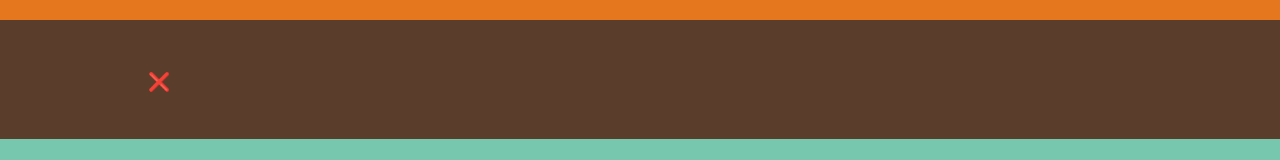
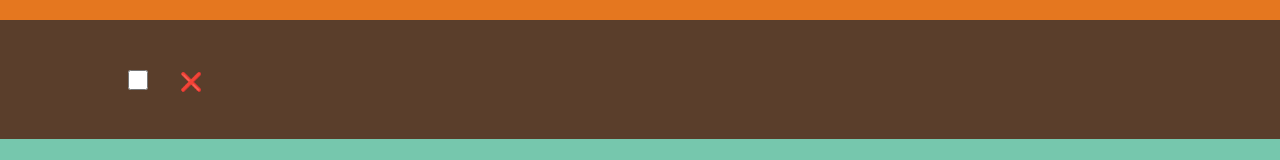
Before and after one commit to Ravkeerat02/Learning-React, a React (Create React App) app in the folder travel-list/: page / in a window 1280 px wide. Shown: the part 257-417 px from the top of the page. Built offline with nearby package versions, Linux system fonts and the light colour scheme.

Commit message:
update works

```diff
--- a/travel-list/src/App.js
+++ b/travel-list/src/App.js
@@ -20,12 +20,25 @@
     setItems((items) => items.filter((item) => item.id !== id));
   }
 
+  function handleToggleItem(id) {
+    // creates a new obj baseed on current item an updates recordingly
+    setItems((items) =>
+      items.map((item) =>
+        item.id === id ? { ...item, packed: !item.packed } : item
+      )
+    );
+  }
+
   return (
     <div className="App">
       <Logo />
       <Form onAddItems={handleAddItems} />
       {/* adding items to the list */}
-      <PackingList items={items} onDeleteItem={handleDeleteItem} />
+      <PackingList
+        items={items}
+        onDeleteItem={handleDeleteItem}
+        onToggleitems={handleToggleItem}
+      />
       <Stats />
     </div>
   );
@@ -81,22 +94,33 @@
   );
 }
 
-function PackingList({ items, onDeleteItem }) {
+function PackingList({ items, onDeleteItem, onToggleitems }) {
   return (
     <div className="list">
       <ul>
         {items.map((item) => (
-          <Item item={item} onDeleteItem={onDeleteItem} key-={item.id} />
+          <Item
+            item={item}
+            onDeleteItem={onDeleteItem}
+            onToggleitems={onToggleitems}
+            key={item.id}
+          />
         ))}
       </ul>
     </div>
   );
 }
 
-function Item({ item, onDeleteItem }) {
+function Item({ item, onDeleteItem, onToggleitems }) {
   // Destructuring 'item' from props
   return (
     <li>
+      {/* checked - bool values */}
+      <input
+        type="checkbox"
+        value={item.packed}
+        onChange={() => onToggleitems(item.id)}
+      />
       {/* conditional styling */}
       <span style={item.packed ? { textDecoration: "line-through" } : {}}>
         {item.quantity} {item.description}
```
